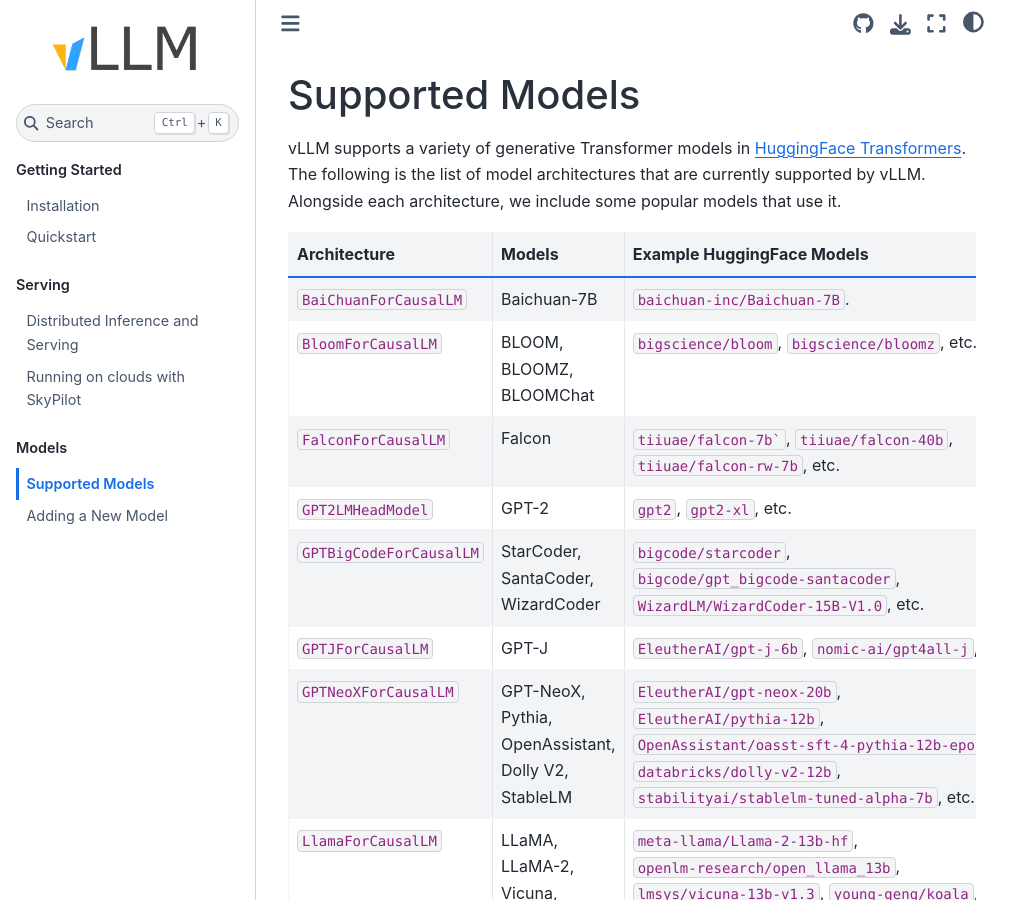
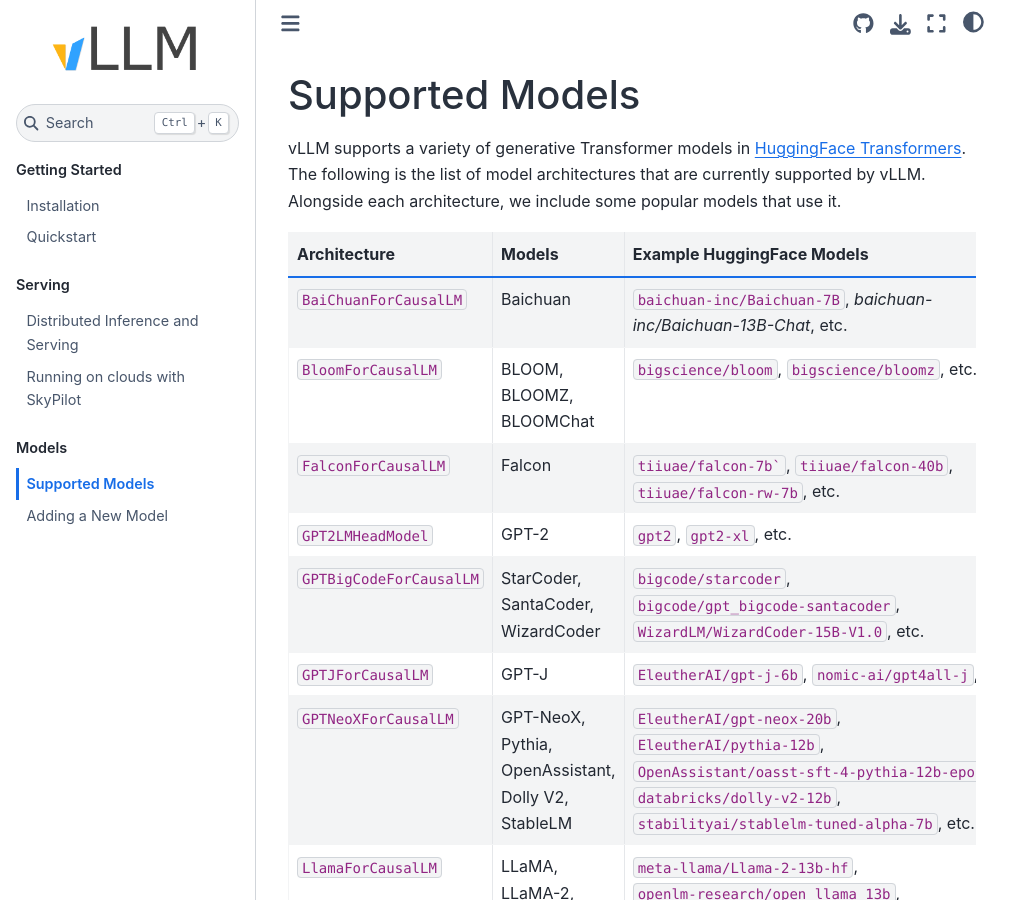
Before and after one commit to shaojiewang/vllm-rocm, a Sphinx documentation site: the page built from docs/source/models/supported_models.rst, in a window 1280 px wide and 900 px high. Shown: the whole window, without its empty margins (0-1031 px from the left). Built offline with Sphinx 7.4.7 and the Sphinx Book theme 1.1.4, drawn with Linux system fonts in a browser that asks for light colours.

Commit message:
[Doc] Add Baichuan 13B to supported models (#656)

```diff
--- a/docs/source/models/supported_models.rst
+++ b/docs/source/models/supported_models.rst
@@ -15,8 +15,8 @@
     - Models
     - Example HuggingFace Models
   * - :code:`BaiChuanForCausalLM`
-    - Baichuan-7B
-    - :code:`baichuan-inc/Baichuan-7B`.
+    - Baichuan
+    - :code:`baichuan-inc/Baichuan-7B`, `baichuan-inc/Baichuan-13B-Chat`, etc.
   * - :code:`BloomForCausalLM`
     - BLOOM, BLOOMZ, BLOOMChat
     - :code:`bigscience/bloom`, :code:`bigscience/bloomz`, etc.
```
Also changed, not shown: README.md (+1 -1 lines), 1 other file.
